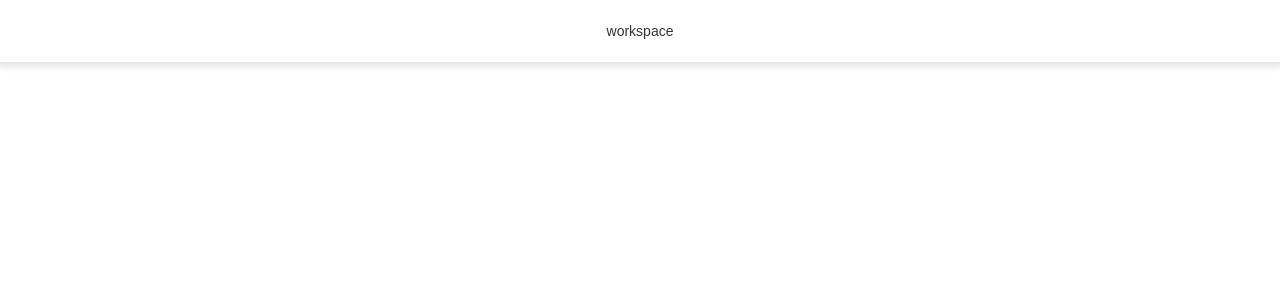
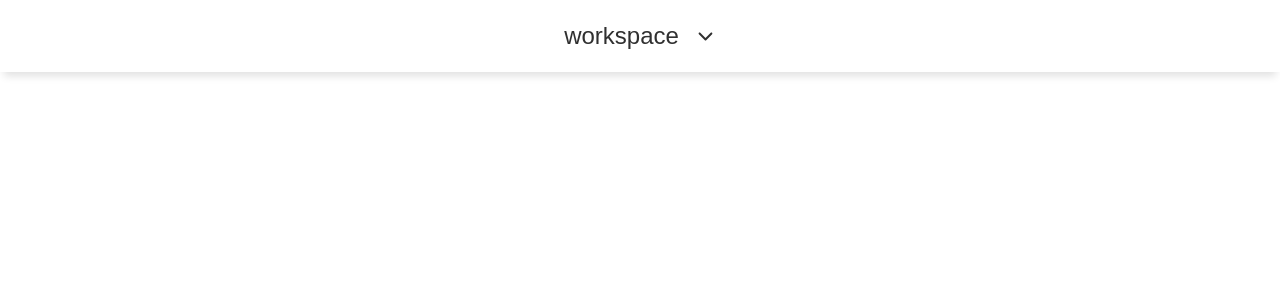
Before and after one commit to sahlamba/workspace, a React (Create React App) app: page / in a window 1280 px wide. Shown: the top 300 px of the page. Built offline with nearby package versions, Linux system fonts and the light colour scheme; a web font is replaced by a local one.

Commit message:
feat: markup & style WorkspaceSelector

```diff
--- a/package.json
+++ b/package.json
@@ -5,6 +5,7 @@
   "dependencies": {
     "react": "^16.9.0",
     "react-dom": "^16.9.0",
+    "react-icons": "^3.7.0",
     "react-scripts": "3.1.1"
   },
   "scripts": {
--- a/src/components/WorkspaceSelector.tsx
+++ b/src/components/WorkspaceSelector.tsx
@@ -1,5 +1,75 @@
-import React from 'react'
+import React, { useState } from 'react'
+import { IoIosArrowDown } from 'react-icons/io'
+import { GoArrowUp, GoTrashcan } from 'react-icons/go'
+
+interface WorkspaceData {
+  name: string
+}
+
+interface ListItemProps {
+  ws: WorkspaceData
+}
+
+interface ListProps {
+  workspaces: Array<WorkspaceData>
+}
+
+const data = [
+  {
+    name: 'A big line of text talking about something.',
+  },
+  {
+    name: 'Thoughts',
+  },
+  {
+    name: 'Work',
+  },
+  {
+    name: 'Quotes',
+  },
+  {
+    name: 'More',
+  },
+]
+
+const WorkspaceListItem = (props: ListItemProps) => {
+  const { name } = props.ws
+  return (
+    <div className="workspace-select__list-item">
+      <p className="workspace-select__list-item-name">{name}</p>
+      <div className="workspace-select__list-item-actions">
+        <GoArrowUp className="workspace-select__list-item-actions-icon" />
+        <GoTrashcan className="workspace-select__list-item-actions-icon" />
+      </div>
+    </div>
+  )
+}
+
+const WorkspaceListContainer = (props: ListProps) => {
+  const { workspaces } = props
+  return (
+    <div className="workspace-select__list">
+      {workspaces && workspaces.map(ws => <WorkspaceListItem ws={ws} />)}
+    </div>
+  )
+}
 
 export const WorkspaceSelector = () => {
-  return <div className="workspace-select">workspace</div>
+  const [showList, setShowList] = useState(false)
+
+  const onClick = () => setShowList(!showList)
+
+  return (
+    <div className="workspace-select">
+      <div className="workspace-select__main" onClick={onClick}>
+        <p className="workspace-select__main-name">workspace</p>
+        <IoIosArrowDown
+          className={`workspace-select__main-toggle ${
+            showList ? 'rotate180' : ''
+          }`}
+        />
+      </div>
+      {showList && <WorkspaceListContainer workspaces={data} />}
+    </div>
+  )
 }
--- a/src/css/App.scss
+++ b/src/css/App.scss
@@ -1,13 +1,5 @@
-/* Font
-======================================= */
 @import url('https://fonts.googleapis.com/css?family=Muli:400,700&display=swap');
-
-/* Color Palette
-======================================= */
 @import 'Palette';
-
-/* Variables & Mixins
-======================================= */
 @import 'Vars-Mixins';
 
 /* General Settings
@@ -35,12 +27,87 @@ body {
   -moz-osx-font-smoothing: grayscale;
 }
 
+/* Transforms
+======================================= */
+.rotate180 {
+  transform: rotate(180deg); // clockwise
+}
+
 /* Header
 ======================================= */
 .app-header {
   @include va();
   width: 100%;
-  padding: 24px;
   background-color: $white;
   box-shadow: $generic-box-shadow;
 }
+
+/* Workspace Selector & List
+======================================= */
+.workspace-select {
+  @include va(center);
+  position: relative;
+  width: 340px;
+  padding: 16px;
+
+  &__main {
+    @include va();
+    display: inline-flex;
+    padding: 8px;
+    cursor: pointer;
+
+    &:hover {
+      background-color: $lighter-gray;
+    }
+
+    &-name {
+      margin: 0 16px 0 0;
+      font-size: 24px;
+    }
+
+    &-toggle {
+      font-size: 1.5em;
+      transition: $generic-transition;
+    }
+  }
+
+  &__list {
+    position: absolute;
+    width: 100%;
+    max-height: 300px;
+    overflow-y: scroll;
+    top: 100%;
+    left: 50%;
+    transform: translate(-50%, 0);
+    background-color: $white;
+    box-shadow: rgba(#000000, 0.24) 0px 4px 4px 0px;
+    border-top: $generic-border;
+
+    &-item {
+      @include va(space-between);
+      padding: 8px 16px;
+      border-bottom: $generic-border;
+
+      &-name {
+        @include no-select();
+        padding-right: 16px;
+      }
+
+      &-actions {
+        @include va(flex-end);
+
+        &-icon {
+          padding: 4px;
+          border: 0;
+          border-radius: 4px;
+          font-size: 2.5em;
+          cursor: pointer;
+
+          &:hover {
+            background-color: $lighter-gray;
+          }
+        }
+      }
+    }
+  }
+}
--- a/src/css/Palette.scss
+++ b/src/css/Palette.scss
@@ -1,6 +1,9 @@
 /* Grayscale
 ======================================= */
-$black: #333333;
+$black: #303030;
+$gray: #404040;
+$light-gray: gray;
+$lighter-gray: #f0f0f0;
 $white: #ffffff;
 
 /* Colors
--- a/src/css/Vars-Mixins.scss
+++ b/src/css/Vars-Mixins.scss
@@ -1,6 +1,8 @@
 /* Variables
 ======================================= */
-$generic-box-shadow: rgba(0, 0, 0, 0.12) 0px 0px 8px 4px;
+$generic-box-shadow: rgba(0, 0, 0, 0.12) 0px 8px 8px -4px;
+$generic-transition: all 150ms ease-out;
+$generic-border: 1px solid $lighter-gray;
 
 /* Mixins
 ======================================= */
@@ -20,13 +22,7 @@ $generic-box-shadow: rgba(0, 0, 0, 0.12) 0px 0px 8px 4px;
   -ms-flex-align: center;
   align-items: center;
 
-  @if $horizontal-align != center {
-    -webkit-box-pack: left;
-    -ms-flex-pack: left;
-    justify-content: left;
-  } @else {
-    -webkit-box-pack: center;
-    -ms-flex-pack: center;
-    justify-content: center;
-  }
+  -webkit-box-pack: $horizontal-align;
+  -ms-flex-pack: $horizontal-align;
+  justify-content: $horizontal-align;
 }
```
